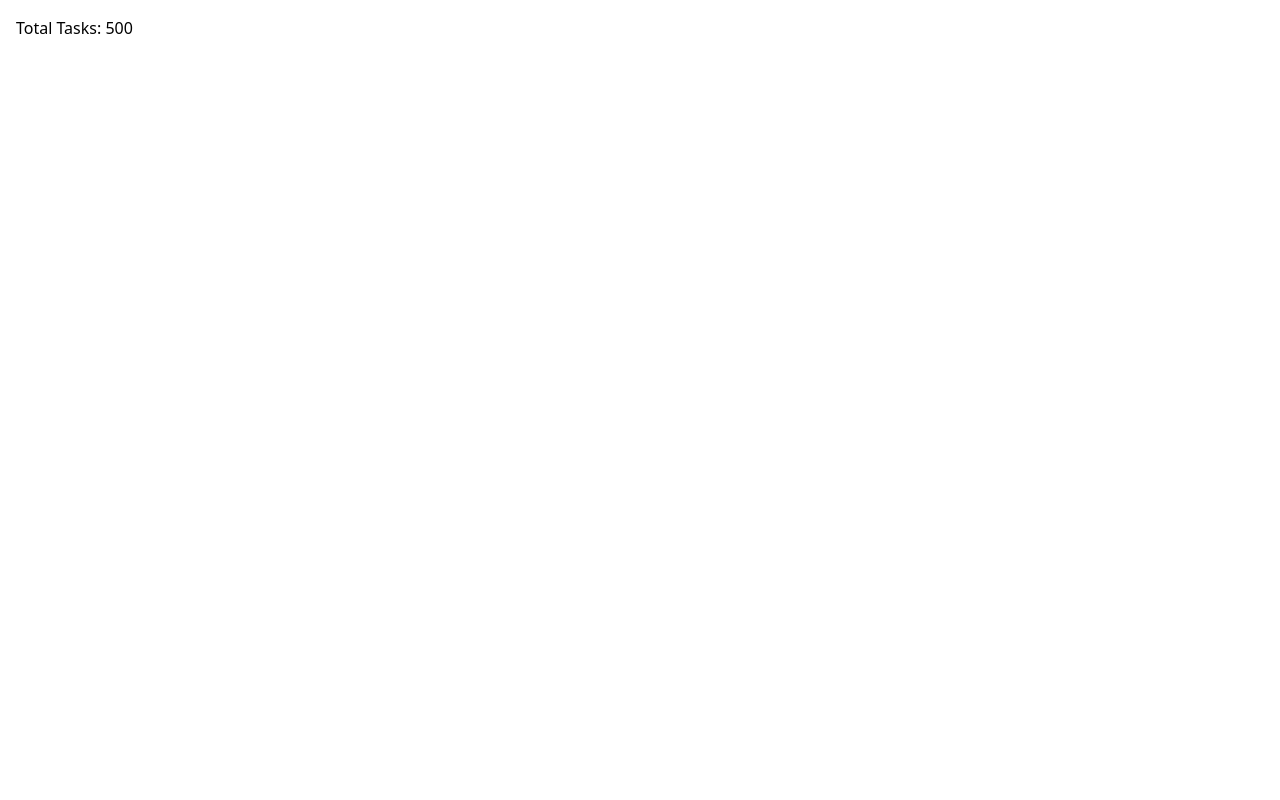
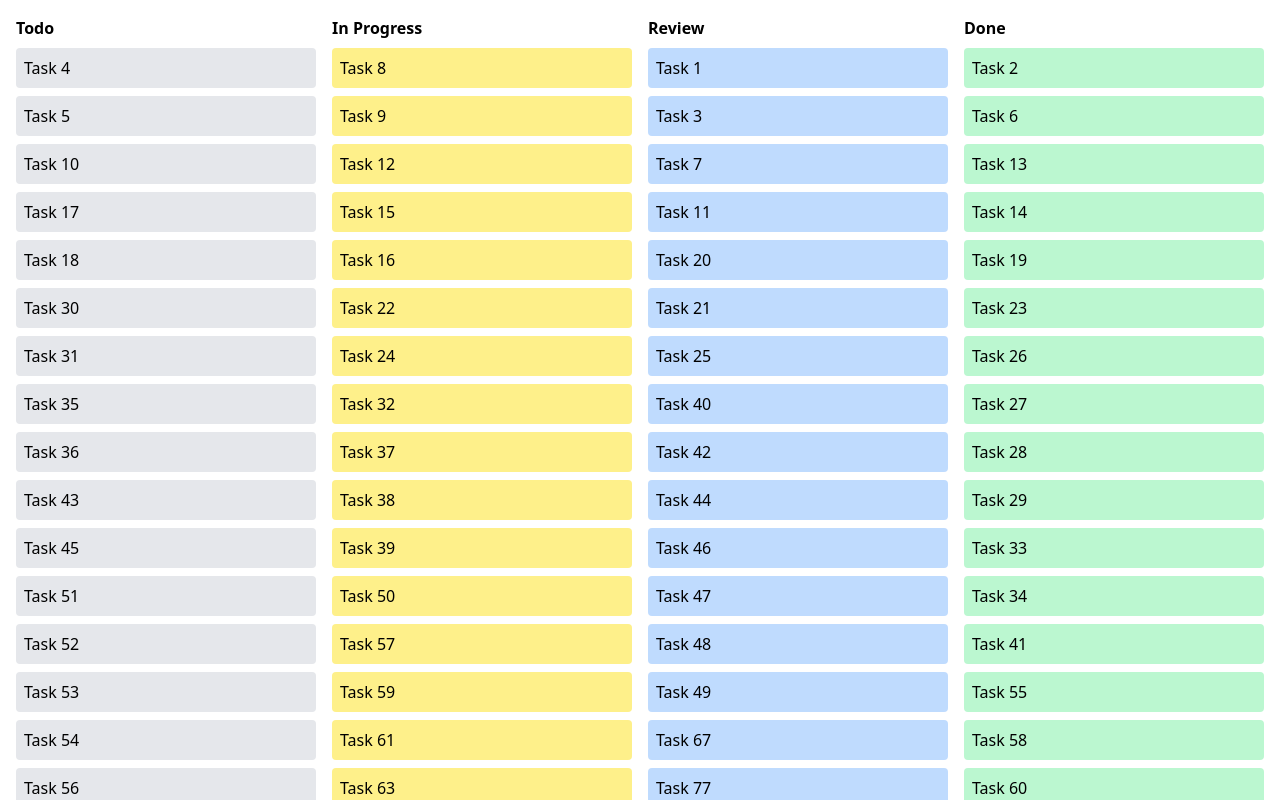
Before and after one commit to Tuhina-Paria/project-tracker, a React (Vite) app: page / in a window 1280 px wide. Shown: the top 800 px of the page. Built offline with nearby package versions, Linux system fonts and the light colour scheme.

Commit message:
feat: implement basic kanban board with task filtering by status

```diff
--- a/src/App.tsx
+++ b/src/App.tsx
@@ -3,9 +3,54 @@ import { useTaskStore } from "./store/taskStore";
 function App() {
   const tasks = useTaskStore((state) => state.tasks);
 
+  const todoTasks = tasks.filter((t) => t.status === "todo");
+  const inProgressTasks = tasks.filter((t) => t.status === "inprogress");
+  const reviewTasks = tasks.filter((t) => t.status === "review");
+  const doneTasks = tasks.filter((t) => t.status === "done");
+
   return (
-    <div className="p-4">
-      <h1>Total Tasks: {tasks.length}</h1>
+    <div className="grid grid-cols-4 gap-4 p-4">
+
+      {/* TODO */}
+      <div>
+        <h2 className="font-bold mb-2">Todo</h2>
+        {todoTasks.map((task) => (
+          <div key={task.id} className="p-2 mb-2 bg-gray-200 rounded">
+            {task.title}
+          </div>
+        ))}
+      </div>
+
+      {/* IN PROGRESS */}
+      <div>
+        <h2 className="font-bold mb-2">In Progress</h2>
+        {inProgressTasks.map((task) => (
+          <div key={task.id} className="p-2 mb-2 bg-yellow-200 rounded">
+            {task.title}
+          </div>
+        ))}
+      </div>
+
+      {/* REVIEW */}
+      <div>
+        <h2 className="font-bold mb-2">Review</h2>
+        {reviewTasks.map((task) => (
+          <div key={task.id} className="p-2 mb-2 bg-blue-200 rounded">
+            {task.title}
+          </div>
+        ))}
+      </div>
+
+      {/* DONE */}
+      <div>
+        <h2 className="font-bold mb-2">Done</h2>
+        {doneTasks.map((task) => (
+          <div key={task.id} className="p-2 mb-2 bg-green-200 rounded">
+            {task.title}
+          </div>
+        ))}
+      </div>
+
     </div>
   );
 }
```
